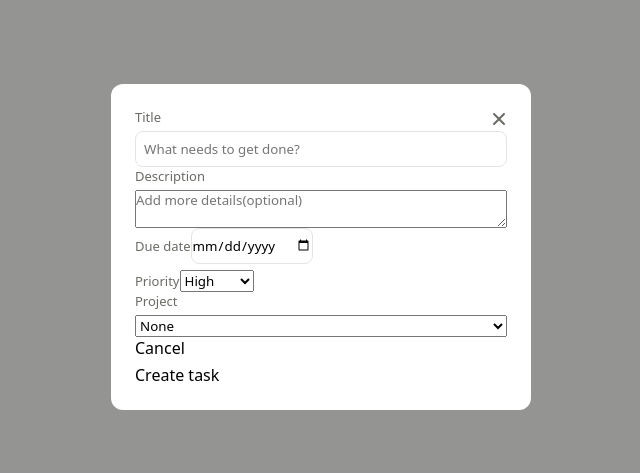
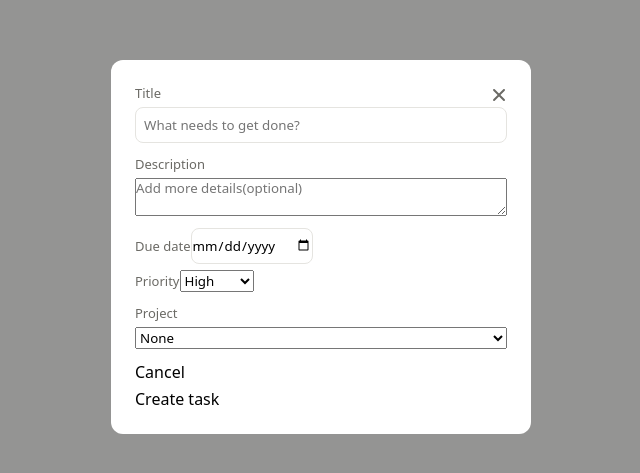
Before and after one commit to AlainRegisDev88/to-do-app, a React (Vite) app in the folder to-do-app/: page /new-task in a window 1280 px wide. Shown: the part 153-626 px from the top of the page, without its empty margins (319-959 px from the left). Built offline with nearby package versions, Linux system fonts and the light colour scheme.

Commit message:
make the form a flexbox

```diff
--- a/to-do-app/src/components/NewTask.css
+++ b/to-do-app/src/components/NewTask.css
@@ -28,7 +28,11 @@
 }
 
 /* form */
-
+.add-task-form{
+    display: flex;
+    flex-direction: column;
+    gap: 12px;
+}
 .add-task-form-item{
     display: flex;
     flex-direction: column;
--- a/to-do-app/src/components/NewTask.jsx
+++ b/to-do-app/src/components/NewTask.jsx
@@ -11,7 +11,7 @@ const NewTask = () => {
         <section className="new-task-page">
             <div className="new-task-card">
                 <div className="close-icon"><FontAwesomeIcon icon={faClose} /></div>
-                <form onSubmit={addNewTask} method="post">
+                <form className="add-task-form" onSubmit={addNewTask} method="post">
 
                     <div className="add-task-form-item">
                         <label className="form-label" htmlFor="title">Title</label>
```
